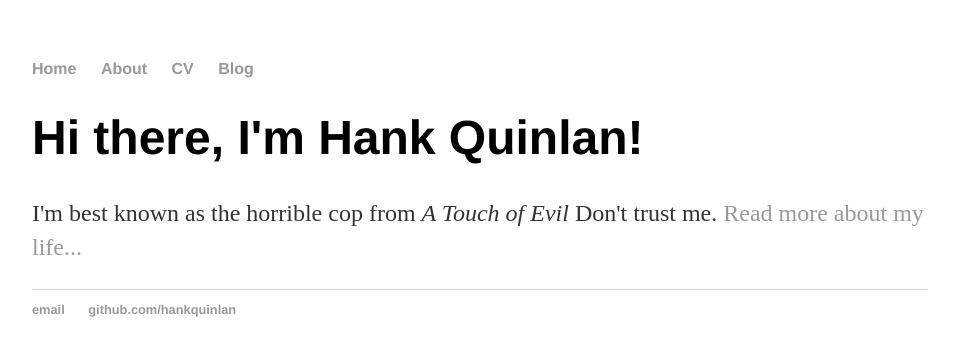
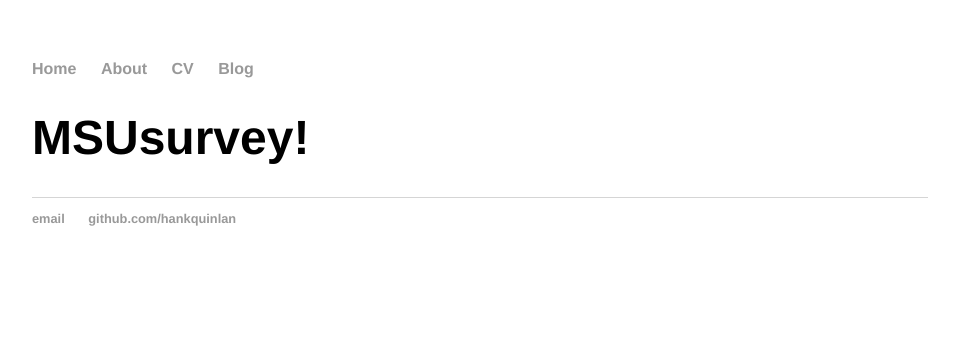
Before and after one commit to MSUsurvey/practice, a Jekyll site: the page built from index.html, in a window 1280 px wide. Shown: the top 356 px of the page, without its empty margins (160-1115 px from the left). Built offline with Jekyll 4.4.1, drawn with Linux system fonts in a browser that asks for light colours.

Commit message:
Update index.html

```diff
--- a/index.html
+++ b/index.html
@@ -1,8 +1,7 @@
 ---
 layout: default
-title: Hank Quinlan, Horrible Cop
+title: MSUsurvey
 ---
 <div class="blurb">
-	<h1>Hi there, I'm Hank Quinlan!</h1>
-	<p>I'm best known as the horrible cop from <em>A Touch of Evil</em> Don't trust me. <a href="/about">Read more about my life...</a></p>
+	<h1>MSUsurvey!</h1>
 </div><!-- /.blurb -->
```
